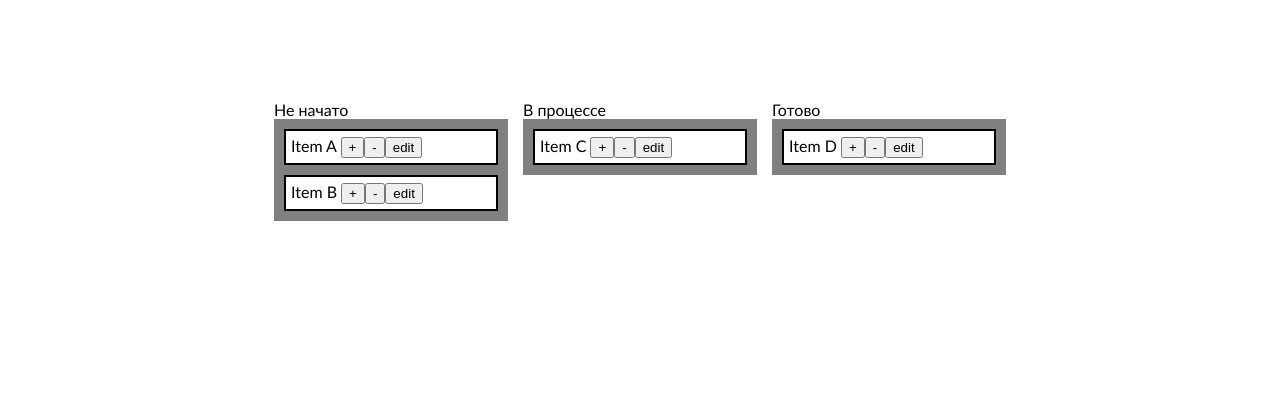
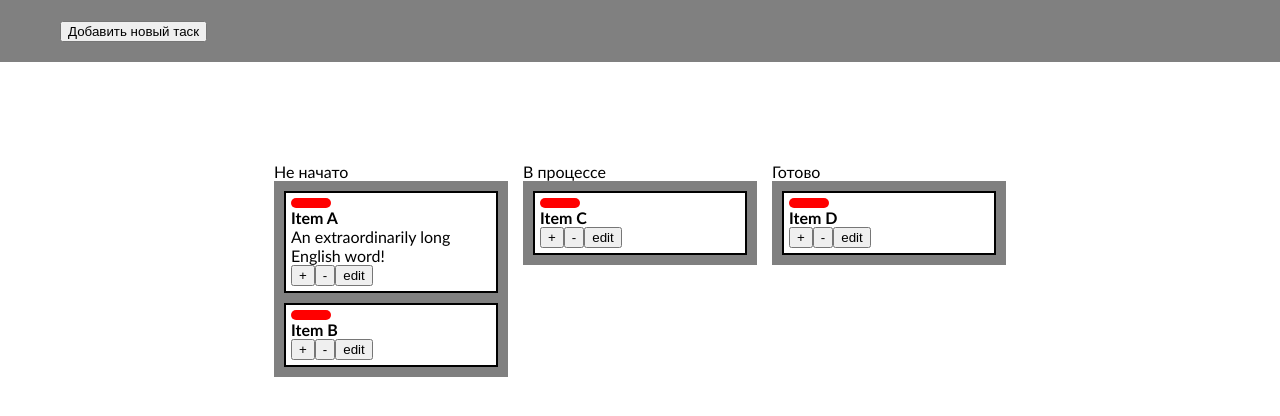
Before and after one commit to AleksaRud/ToDoList, a Vue app in the folder ToDoList/: page / in a window 1280 px wide. Shown: the top 416 px of the page. Built offline with nearby package versions, Linux system fonts and the light colour scheme.

Commit message:
add some fields

```diff
--- a/ToDoList/src/components/DragDrop.vue
+++ b/ToDoList/src/components/DragDrop.vue
@@ -5,10 +5,10 @@ export default {
     setup() {
 
         const items = ref([
-            { id: '0', title: 'Item A', list: 1, in_edit: false},
-            { id: '1', title: 'Item B', list: 1, in_edit: false},
-            { id: '2', title: 'Item C', list: 2, in_edit: false},
-            { id: '3', title: 'Item D', list: 3, in_edit: false},
+            { id: '0', title: 'Item A', discription:'An extraordinarily long English word!', label_color: '#FF0000', list: 1, in_edit: false},
+            { id: '1', title: 'Item B', discription:'', label_color: '#FF0000', list: 1, in_edit: false},
+            { id: '2', title: 'Item C', discription:'', label_color: '#FF0000', list: 2, in_edit: false},
+            { id: '3', title: 'Item D', discription:'', label_color: '#FF0000', list: 3, in_edit: false},
         ])
 
         localStorage.setItem('items', JSON.stringify(items));
@@ -17,7 +17,7 @@ export default {
 
         }
 
-        const startDrag = (event:DragEvent, item:{id:string, title:String, list:number, in_edit:boolean}) => {
+        const startDrag = (event:DragEvent, item:{id:string, title:String, discription:String, label_color:String, list:number, in_edit:boolean}) => {
             console.log(item);
 
             if(event.dataTransfer){
@@ -45,7 +45,7 @@ export default {
         }
 
         function addElement(list_id:number){
-            items.value.push({id: (items.value.length).toString(), title: 'new', list: list_id, in_edit: false});
+            items.value.push({id: (items.value.length).toString(), title: 'new', discription:'', label_color: '#FF0000', list: list_id, in_edit: false});
             localStorage.setItem('items', JSON.stringify(items));
         }
 
@@ -71,6 +71,10 @@ export default {
 </script>
 
 <template>
+    <div class="header">
+        <button @click="addElement(1)">Добавить новый таск</button>
+    </div>
+
     <div class="columns">
         <div>
             Не начато
@@ -80,15 +84,26 @@ export default {
                 class="drag-el"
                 draggable="true"
                 @dragstart="startDrag($event, item)">
-                    <div v-if="!item.in_edit">
-                        {{ item.title }}
+                    <div v-if="!item.in_edit" class="task">
+                        <div class="label" :style="{backgroundColor:item.label_color}"></div>
+                        <div class="title">{{ item.title }}</div>
+                        <div class="discription">{{ item.discription }}</div>
+                        <div class="buttons">
                             <button @click="addElement(1)">+</button>
                             <button @click="deleteElement(item.id)">-</button>
                             <button @click="item.in_edit = !item.in_edit">edit</button>
                         </div>
-                    <div v-if="item.in_edit">
+                    </div>
+                    <div v-if="item.in_edit" class="task">
+                        Цвет
+                        <input type="color" v-model="item.label_color">
+                        Название
                         <input type="text" v-model="item.title" />
+                        Описание
+                        <textarea v-model="item.discription" rows="3"></textarea>
+                        <div class="buttons">
                             <button @click="item.in_edit = !item.in_edit">ok</button>
+                        </div>
                     </div>
                 </div>
             </div>
@@ -101,15 +116,26 @@ export default {
                 class="drag-el"
                 draggable="true"
                 @dragstart="startDrag($event, item)">
-                    <div v-if="!item.in_edit">
-                        {{ item.title }}
+                    <div v-if="!item.in_edit" class="task">
+                        <div class="label" :style="{backgroundColor:item.label_color}"></div>
+                        <div class="title">{{ item.title }}</div>
+                        <div class="discription">{{ item.discription }}</div>
+                        <div class="buttons">
                             <button @click="addElement(2)">+</button>
                             <button @click="deleteElement(item.id)">-</button>
                             <button @click="item.in_edit = !item.in_edit">edit</button>
                         </div>
-                    <div v-if="item.in_edit">
+                    </div>
+                    <div v-if="item.in_edit" class="task">
+                        Цвет
+                        <input type="color" v-model="item.label_color">
+                        Название
                         <input type="text" v-model="item.title" />
-                        <button @click="item.in_edit = !item.in_edit">edit</button>
+                        Описание
+                        <textarea v-model="item.discription" rows="3"></textarea>
+                        <div class="buttons">
+                            <button @click="item.in_edit = !item.in_edit">ok</button>
+                        </div>
                     </div>
                 </div>
             </div>
@@ -122,15 +148,26 @@ export default {
                 class="drag-el"
                 draggable="true"
                 @dragstart="startDrag($event, item)">
-                    <div v-if="!item.in_edit">
-                        {{ item.title }}
+                    <div v-if="!item.in_edit" class="task">
+                        <div class="label" :style="{backgroundColor:item.label_color}"></div>
+                        <div class="title">{{ item.title }}</div>
+                        <div class="discription">{{ item.discription }}</div>
+                        <div class="buttons">
                             <button @click="addElement(3)">+</button>
                             <button @click="deleteElement(item.id)">-</button>
                             <button @click="item.in_edit = !item.in_edit">edit</button>
                         </div>
-                    <div v-if="item.in_edit">
+                    </div>
+                    <div v-if="item.in_edit" class="task">
+                        Цвет
+                        <input type="color" v-model="item.label_color">
+                        Название
                         <input type="text" v-model="item.title" />
+                        Описание
+                        <textarea v-model="item.discription" rows="3"></textarea>
+                        <div class="buttons">
                             <button @click="item.in_edit = !item.in_edit">ok</button>
+                        </div>
                     </div>
                 </div>
             </div>
@@ -139,6 +176,12 @@ export default {
 </template>
 
 <style scoped>
+    .header{
+        width: 100vw;
+        box-sizing: border-box;
+        padding: 20px 60px;
+        background-color: gray;
+    }
     .columns {
         width: 100%;
         height: 100%;
@@ -169,4 +212,28 @@ export default {
     .drag-el:nth-last-of-type(1){
         margin-bottom: 0;
     }
+    .task{
+        display: flex;
+        flex-direction: column;
+    }
+    .buttons{
+        display: flex;
+        flex-direction: row;
+    }
+    .label{
+        width: 40px;
+        height: 10px;
+        border-radius: 5px;
+    }
+    textarea{
+        resize: vertical;
+    }
+    .task .title{
+        font-weight: 600;
+    }
+    /*.task .discription{
+        /*width: 40px;*/
+
+        /*word-break:break-all;
+    }*/
 </style>
```
Also changed, not shown: 1 other file (tests, documents, lock files or other folders). Lines whose indentation alone changed are shown as unchanged.
